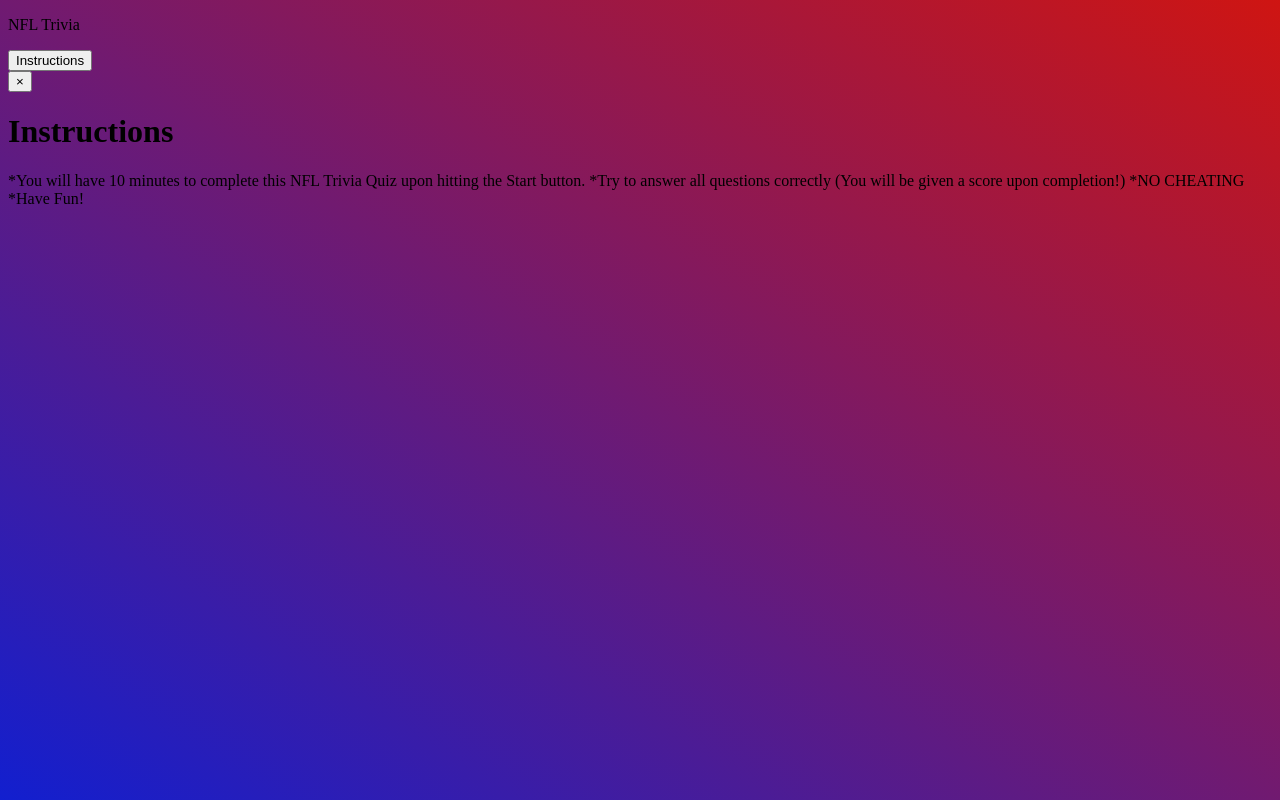
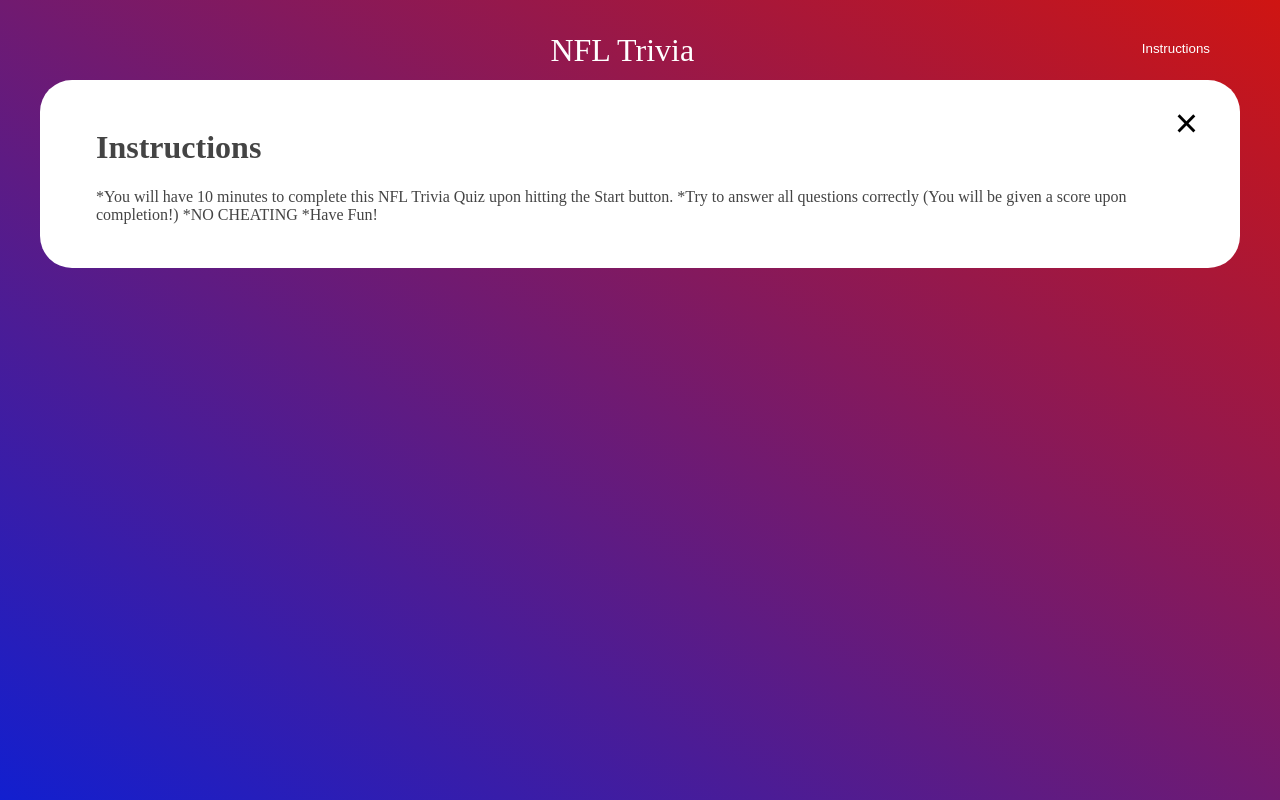
Before and after one commit to natdagr85/Project1, a plain HTML site: page index.html in a window 1280 px wide. Both pictures are taken after a click on the button "Instructions". Drawn offline with Linux system fonts and the light colour scheme.

Commit message:
added more script and styling

```diff
--- a/index.html
+++ b/index.html
@@ -8,8 +8,8 @@
     <title>NFL Trivia</title>
   </head>
   <body>
-    <div>
-      <p>NFL Trivia</p>
+    <div class="titlesize">
+      <p class="title">NFL Trivia</p>
     </div>
     <div>
       <button class="open-instructions">Instructions</button>
--- a/script.js
+++ b/script.js
@@ -1,6 +1,11 @@
 const openInst = document.querySelector(".open-instructions");
 const hidden = document.querySelector(".hidden");
+const closeInst = document.querySelector(".close-instructions");
 
 openInst.addEventListener("click", function instructions() {
   hidden.classList.remove("hidden");
 });
+
+closeInst.addEventListener("click", function instructions() {
+  hidden.classList.add("hidden");
+});
--- a/styles.css
+++ b/styles.css
@@ -4,6 +4,52 @@ html {
   height: 100%;
 }
 
+.title {
+  font-size: 2em;
+  color: white;
+  position: absolute;
+  top: 0;
+  left: 43%;
+}
+
 .hidden {
   display: none;
 }
+.instructions {
+  font-size: 1rem;
+  font-weight: 400;
+  padding: 1.75rem 3.5rem;
+  margin: 5rem 2rem;
+  border: none;
+  background-color: #fff;
+  color: #444;
+  border-radius: 2em;
+}
+
+.open-instructions {
+  background-color: Transparent;
+  background-repeat: no-repeat;
+  border: none;
+  color: white;
+  position: absolute;
+  top: 5%;
+  right: 5%;
+}
+
+.open-instructions:hover {
+  cursor: pointer;
+}
+
+.close-instructions {
+  background-color: Transparent;
+  background-repeat: no-repeat;
+  border: none;
+  font-size: 2.5em;
+  position: absolute;
+  top: 100px;
+  right: 76px;
+}
+
+.close-instructions:hover {
+  cursor: pointer;
+}
```
